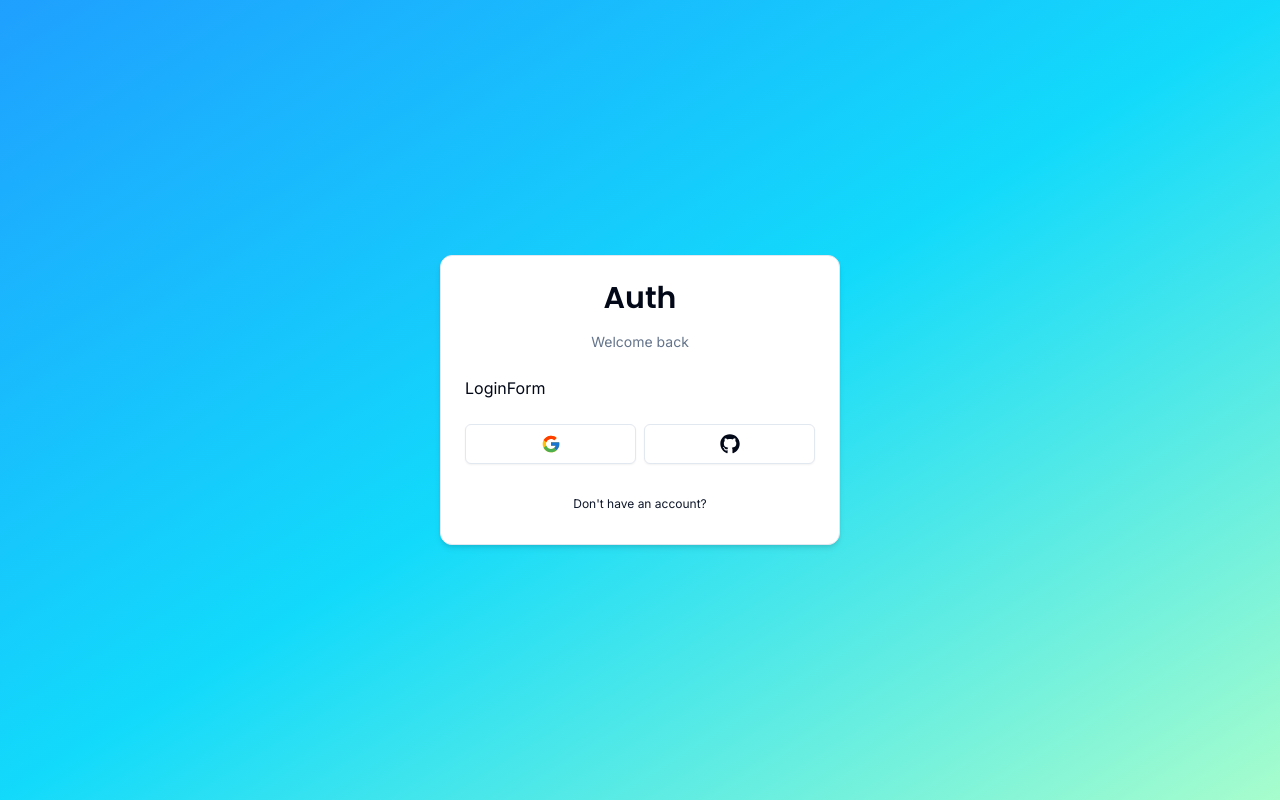
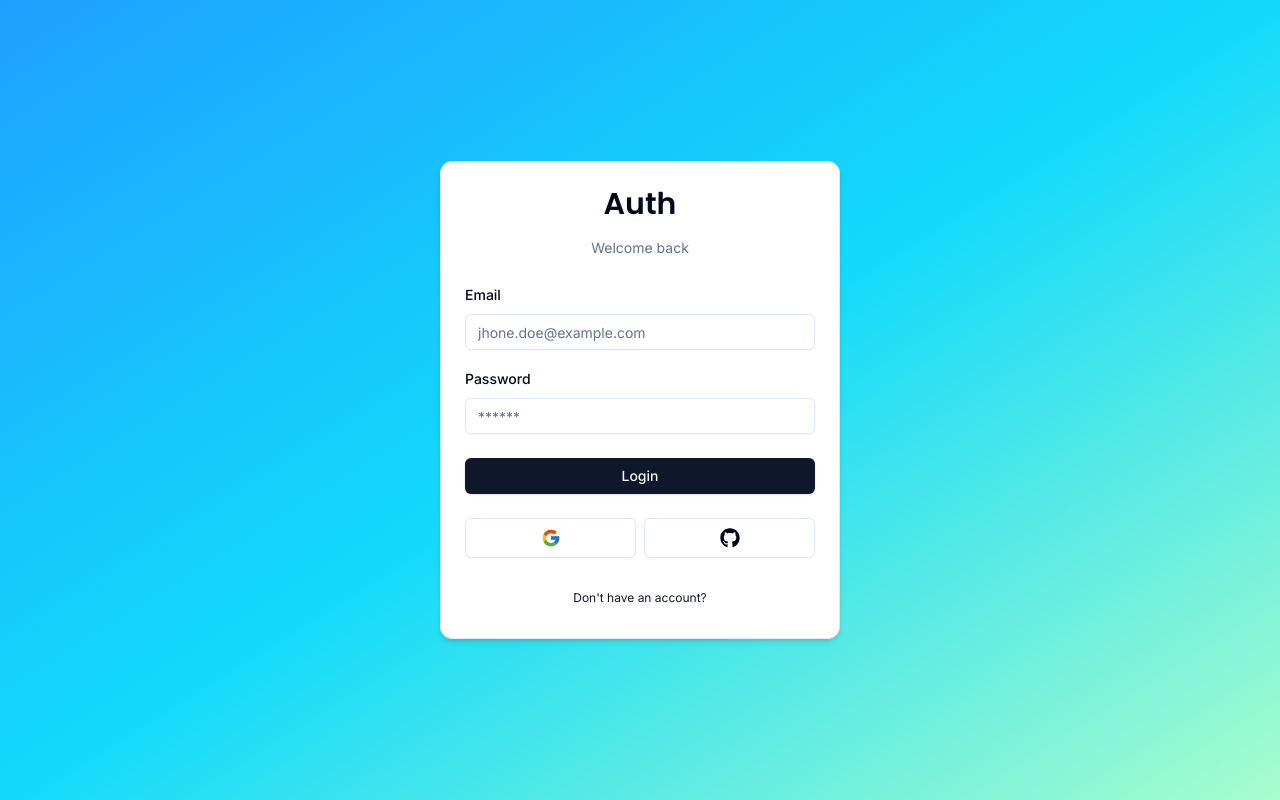
Before and after one commit to MuhdHanish/next_auth_v5, a Next.js app: page /auth/login in a window 1280 px wide. Built offline with nearby package versions, Linux system fonts and the light colour scheme.

Commit message:
feat(form feilds): added form fields added email and password feilds used zod to created the login form schema and easy client side validation used validation messages added submit function, without integration formated all filde code using prettier

```diff
--- a/components/auth/back-button.tsx
+++ b/components/auth/back-button.tsx
@@ -1,7 +1,7 @@
 "use client";
-import React from 'react';
-import { Button } from '@/components/ui/button';
-import Link from 'next/link';
+import React from "react";
+import { Button } from "@/components/ui/button";
+import Link from "next/link";
 
 interface IBackButtonProps {
   label: string;
--- a/components/auth/login-button.tsx
+++ b/components/auth/login-button.tsx
@@ -1,25 +1,28 @@
 "use client";
-import { useRouter } from 'next/navigation';
-import React, { FC, ReactNode } from 'react';
+import { useRouter } from "next/navigation";
+import React, { FC, ReactNode } from "react";
 
 interface ILoginButtonProps {
   children: ReactNode;
   mode?: "modal" | "redirect";
   asChild?: boolean;
-};
+}
 
-export const LoginButton: FC<ILoginButtonProps> = ({ children, mode = "redirect", asChild }) => {
-
+export const LoginButton: FC<ILoginButtonProps> = ({
+  children,
+  mode = "redirect",
+  asChild,
+}) => {
   const router = useRouter();
   const onClick = () => router.push(`/auth/login`);
 
   if (mode === "modal") {
-        return (
-            <span>TODO: Implement modal</span>
-        );
+    return <span>TODO: Implement modal</span>;
   }
 
   return (
-        <span onClick={onClick} className="cursor-pointer">{children}</span>
+    <span onClick={onClick} className="cursor-pointer">
+      {children}
+    </span>
   );
 };
--- a/components/auth/login-form.tsx
+++ b/components/auth/login-form.tsx
@@ -1,7 +1,32 @@
-import React from 'react'
-import { CardWrapper } from '@/components/auth/card-wrapper'
+"use client";
+import React from "react";
+import * as z from "zod";
+import { loginSchema } from "@/schemas";
+import { useForm } from "react-hook-form";
+import { Input } from "@/components/ui/input";
+import { Button } from "@/components/ui/button";
+import { zodResolver } from "@hookform/resolvers/zod";
+import { CardWrapper } from "@/components/auth/card-wrapper";
+import {
+  Form,
+  FormControl,
+  FormField,
+  FormItem,
+  FormLabel,
+  FormMessage,
+} from "@/components/ui/form";
 
 export const LoginForm = () => {
+  const form = useForm<z.infer<typeof loginSchema>>({
+    resolver: zodResolver(loginSchema),
+    defaultValues: {
+      email: "",
+      password: "",
+    },
+  });
+  const onSubmit = (values: z.infer<typeof loginSchema>) => {
+    console.log(values);
+  };
   return (
     <CardWrapper
       headerLabel="Welcome back"
@@ -9,7 +34,45 @@
       backButtonHref={`/auth/register`}
       showSocial
     >
-            LoginForm
+      <Form {...form}>
+        <form onSubmit={form.handleSubmit(onSubmit)} className="space-y-6">
+          <div className="space-y-4">
+            <FormField
+              name="email"
+              control={form.control}
+              render={({ field }) => (
+                <FormItem>
+                  <FormLabel>Email</FormLabel>
+                  <FormControl>
+                    <Input
+                      {...field}
+                      placeholder="jhone.doe@example.com"
+                      type="email"
+                    />
+                  </FormControl>
+                  <FormMessage />
+                </FormItem>
+              )}
+            />
+            <FormField
+              name="password"
+              control={form.control}
+              render={({ field }) => (
+                <FormItem>
+                  <FormLabel>Password</FormLabel>
+                  <FormControl>
+                    <Input {...field} placeholder="******" type="password" />
+                  </FormControl>
+                  <FormMessage />
+                </FormItem>
+              )}
+            />
+          </div>
+          <Button className="w-full" type="submit">
+            Login
+          </Button>
+        </form>
+      </Form>
     </CardWrapper>
   );
 };
--- a/components/auth/social.tsx
+++ b/components/auth/social.tsx
@@ -11,7 +11,7 @@
         className="w-full"
         size={"lg"}
         variant={"outline"}
-                onClick={() => { }}
+        onClick={() => {}}
       >
         <FcGoogle className="w-5 h-5" />
       </Button>
@@ -19,7 +19,7 @@
         className="w-full"
         size={"lg"}
         variant={"outline"}
-                onClick={() => { }}
+        onClick={() => {}}
       >
         <FaGithub className="w-5 h-5" />
       </Button>
--- /dev/null
+++ b/components/ui/form.tsx
@@ -0,0 +1,176 @@
+import * as React from "react"
+import * as LabelPrimitive from "@radix-ui/react-label"
+import { Slot } from "@radix-ui/react-slot"
+import {
+  Controller,
+  ControllerProps,
+  FieldPath,
+  FieldValues,
+  FormProvider,
+  useFormContext,
+} from "react-hook-form"
+
+import { cn } from "@/lib/utils"
+import { Label } from "@/components/ui/label"
+
+const Form = FormProvider
+
+type FormFieldContextValue<
+  TFieldValues extends FieldValues = FieldValues,
+  TName extends FieldPath<TFieldValues> = FieldPath<TFieldValues>
+> = {
+  name: TName
+}
+
+const FormFieldContext = React.createContext<FormFieldContextValue>(
+  {} as FormFieldContextValue
+)
+
+const FormField = <
+  TFieldValues extends FieldValues = FieldValues,
+  TName extends FieldPath<TFieldValues> = FieldPath<TFieldValues>
+>({
+  ...props
+}: ControllerProps<TFieldValues, TName>) => {
+  return (
+    <FormFieldContext.Provider value={{ name: props.name }}>
+      <Controller {...props} />
+    </FormFieldContext.Provider>
+  )
+}
+
+const useFormField = () => {
+  const fieldContext = React.useContext(FormFieldContext)
+  const itemContext = React.useContext(FormItemContext)
+  const { getFieldState, formState } = useFormContext()
+
+  const fieldState = getFieldState(fieldContext.name, formState)
+
+  if (!fieldContext) {
+    throw new Error("useFormField should be used within <FormField>")
+  }
+
+  const { id } = itemContext
+
+  return {
+    id,
+    name: fieldContext.name,
+    formItemId: `${id}-form-item`,
+    formDescriptionId: `${id}-form-item-description`,
+    formMessageId: `${id}-form-item-message`,
+    ...fieldState,
+  }
+}
+
+type FormItemContextValue = {
+  id: string
+}
+
+const FormItemContext = React.createContext<FormItemContextValue>(
+  {} as FormItemContextValue
+)
+
+const FormItem = React.forwardRef<
+  HTMLDivElement,
+  React.HTMLAttributes<HTMLDivElement>
+>(({ className, ...props }, ref) => {
+  const id = React.useId()
+
+  return (
+    <FormItemContext.Provider value={{ id }}>
+      <div ref={ref} className={cn("space-y-2", className)} {...props} />
+    </FormItemContext.Provider>
+  )
+})
+FormItem.displayName = "FormItem"
+
+const FormLabel = React.forwardRef<
+  React.ElementRef<typeof LabelPrimitive.Root>,
+  React.ComponentPropsWithoutRef<typeof LabelPrimitive.Root>
+>(({ className, ...props }, ref) => {
+  const { error, formItemId } = useFormField()
+
+  return (
+    <Label
+      ref={ref}
+      className={cn(error && "text-destructive", className)}
+      htmlFor={formItemId}
+      {...props}
+    />
+  )
+})
+FormLabel.displayName = "FormLabel"
+
+const FormControl = React.forwardRef<
+  React.ElementRef<typeof Slot>,
+  React.ComponentPropsWithoutRef<typeof Slot>
+>(({ ...props }, ref) => {
+  const { error, formItemId, formDescriptionId, formMessageId } = useFormField()
+
+  return (
+    <Slot
+      ref={ref}
+      id={formItemId}
+      aria-describedby={
+        !error
+          ? `${formDescriptionId}`
+          : `${formDescriptionId} ${formMessageId}`
+      }
+      aria-invalid={!!error}
+      {...props}
+    />
+  )
+})
+FormControl.displayName = "FormControl"
+
+const FormDescription = React.forwardRef<
+  HTMLParagraphElement,
+  React.HTMLAttributes<HTMLParagraphElement>
+>(({ className, ...props }, ref) => {
+  const { formDescriptionId } = useFormField()
+
+  return (
+    <p
+      ref={ref}
+      id={formDescriptionId}
+      className={cn("text-[0.8rem] text-muted-foreground", className)}
+      {...props}
+    />
+  )
+})
+FormDescription.displayName = "FormDescription"
+
+const FormMessage = React.forwardRef<
+  HTMLParagraphElement,
+  React.HTMLAttributes<HTMLParagraphElement>
+>(({ className, children, ...props }, ref) => {
+  const { error, formMessageId } = useFormField()
+  const body = error ? String(error?.message) : children
+
+  if (!body) {
+    return null
+  }
+
+  return (
+    <p
+      ref={ref}
+      id={formMessageId}
+      className={cn("text-[0.8rem] font-medium text-destructive", className)}
+      {...props}
+    >
+      {body}
+    </p>
+  )
+})
+FormMessage.displayName = "FormMessage"
+
+export {
+  useFormField,
+  Form,
+  FormItem,
+  FormLabel,
+  FormControl,
+  FormDescription,
+  FormMessage,
+  FormField,
+}
--- /dev/null
+++ b/components/ui/input.tsx
@@ -0,0 +1,25 @@
+import * as React from "react"
+
+import { cn } from "@/lib/utils"
+
+export interface InputProps
+  extends React.InputHTMLAttributes<HTMLInputElement> {}
+
+const Input = React.forwardRef<HTMLInputElement, InputProps>(
+  ({ className, type, ...props }, ref) => {
+    return (
+      <input
+        type={type}
+        className={cn(
+          "flex h-9 w-full rounded-md border border-input bg-transparent px-3 py-1 text-sm shadow-sm transition-colors file:border-0 file:bg-transparent file:text-sm file:font-medium placeholder:text-muted-foreground focus-visible:outline-none focus-visible:ring-1 focus-visible:ring-ring disabled:cursor-not-allowed disabled:opacity-50",
+          className
+        )}
+        ref={ref}
+        {...props}
+      />
+    )
+  }
+)
+Input.displayName = "Input"
+
+export { Input }
--- /dev/null
+++ b/components/ui/label.tsx
@@ -0,0 +1,26 @@
+"use client"
+
+import * as React from "react"
+import * as LabelPrimitive from "@radix-ui/react-label"
+import { cva, type VariantProps } from "class-variance-authority"
+
+import { cn } from "@/lib/utils"
+
+const labelVariants = cva(
+  "text-sm font-medium leading-none peer-disabled:cursor-not-allowed peer-disabled:opacity-70"
+)
+
+const Label = React.forwardRef<
+  React.ElementRef<typeof LabelPrimitive.Root>,
+  React.ComponentPropsWithoutRef<typeof LabelPrimitive.Root> &
+    VariantProps<typeof labelVariants>
+>(({ className, ...props }, ref) => (
+  <LabelPrimitive.Root
+    ref={ref}
+    className={cn(labelVariants(), className)}
+    {...props}
+  />
+))
+Label.displayName = LabelPrimitive.Root.displayName
+
+export { Label }
--- a/package.json
+++ b/package.json
@@ -9,16 +9,20 @@
     "lint": "next lint"
   },
   "dependencies": {
+    "@hookform/resolvers": "^3.3.4",
     "@radix-ui/react-icons": "^1.3.0",
+    "@radix-ui/react-label": "^2.0.2",
     "@radix-ui/react-slot": "^1.0.2",
     "class-variance-authority": "^0.7.0",
     "clsx": "^2.1.0",
     "next": "14.0.4",
     "react": "^18",
     "react-dom": "^18",
+    "react-hook-form": "^7.49.3",
     "react-icons": "^4.12.0",
     "tailwind-merge": "^2.2.0",
-    "tailwindcss-animate": "^1.0.7"
+    "tailwindcss-animate": "^1.0.7",
+    "zod": "^3.22.4"
   },
   "devDependencies": {
     "@types/node": "^20",
--- /dev/null
+++ b/schemas/index.ts
@@ -0,0 +1,10 @@
+import * as z from "zod";
+
+export const loginSchema = z.object({
+    email: z.string().email({
+        message: "Email is required"
+    }),
+    password: z.string().min(1, {
+        message: "Password is required"
+    })
+})
```
Also changed, not shown: components/auth/card-wrapper.tsx (+9 -8 lines), components/auth/header.tsx (+5 -5 lines), 1 other file (tests, documents, lock files or other folders). Lines whose indentation alone changed are shown as unchanged.
